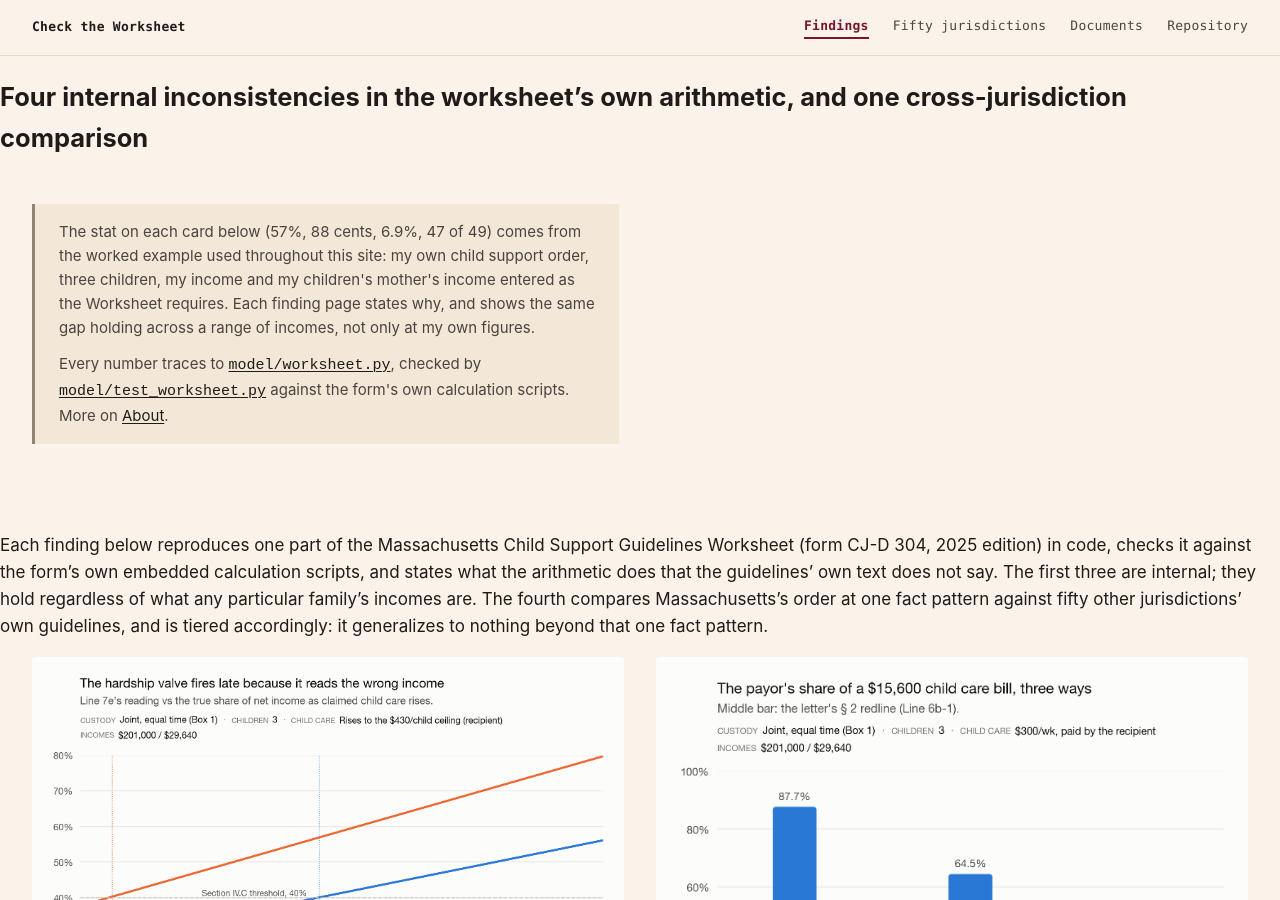
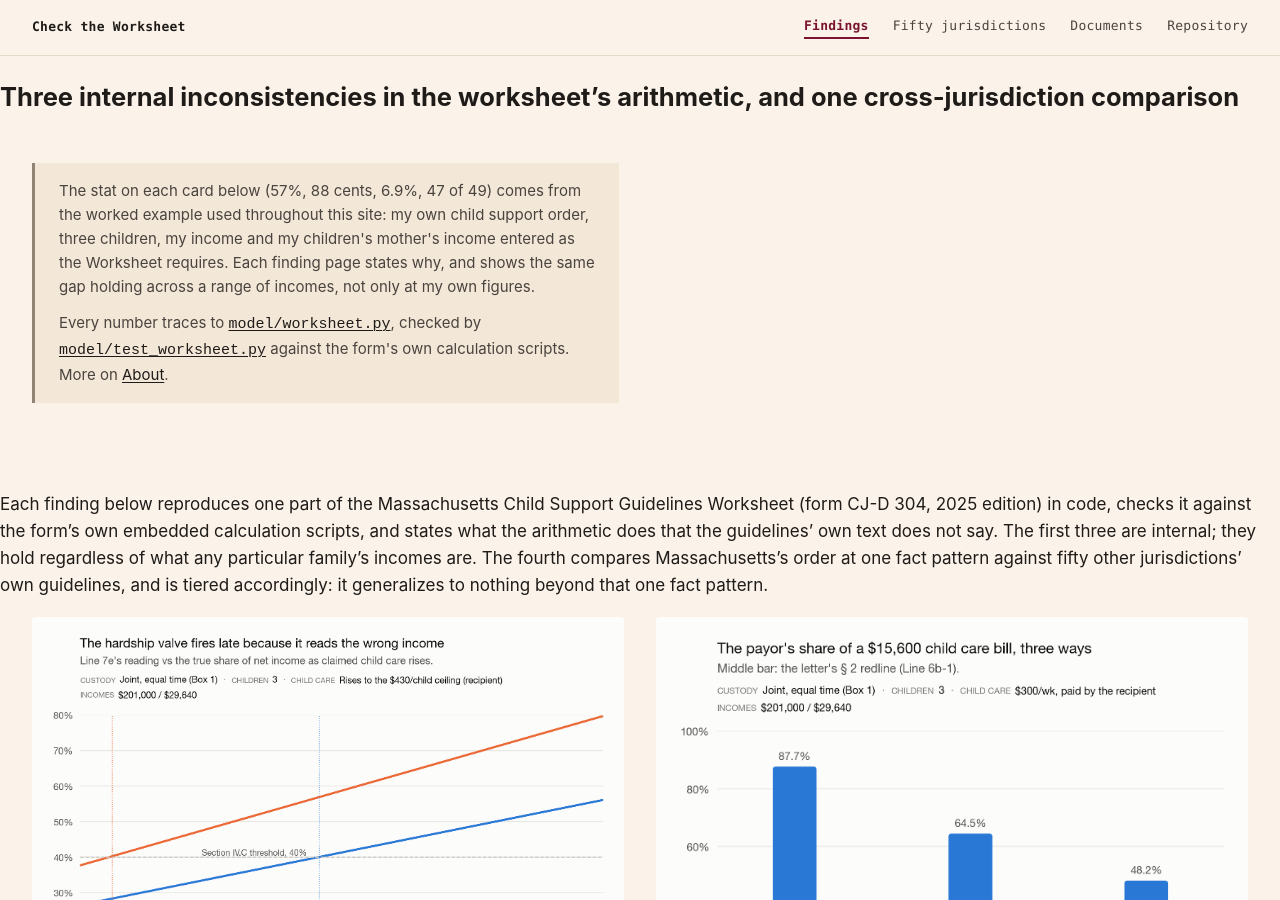
Before and after one commit to campbefs/checktheworksheet, a Jekyll site: the page built from findings/index.md, in a window 1280 px wide and 900 px high. Built offline with Jekyll 4.4.1, drawn with Linux system fonts in a browser that asks for light colours.

Commit message:
auto: remote session changes 2026-09-07 11:43:58

```diff
--- a/findings/index.md
+++ b/findings/index.md
@@ -2,7 +2,7 @@
 layout: page
 title: Findings
 description: >-
-  Four places where the Massachusetts Child Support Guidelines Worksheet's own arithmetic works
+  Three places where the Massachusetts Child Support Guidelines Worksheet's own arithmetic works
   against its own text, each pinned by a test suite against the form's own calculation scripts,
   plus one fifty-one-jurisdiction comparison at a single fact pattern.
 disclosure:
@@ -17,7 +17,7 @@ disclosure:
     against the form's own calculation scripts. More on <a href="/about/">About</a>.
 ---
 
-# Four internal inconsistencies in the worksheet's own arithmetic, and one cross-jurisdiction comparison
+# Three internal inconsistencies in the worksheet's arithmetic, and one cross-jurisdiction comparison
 
 {% include disclosure.html %}
 
@@ -28,7 +28,7 @@ three are internal; they hold regardless of what any particular family's incomes
 compares Massachusetts's order at one fact pattern against fifty other jurisdictions' own
 guidelines, and is tiered accordingly: it generalizes to nothing beyond that one fact pattern.
 
-<h2 class="vh">The four findings</h2>
+<h2 class="vh">The findings</h2>
 
 <div class="finding-grid">
 
--- a/index.html
+++ b/index.html
@@ -1,7 +1,7 @@
 ---
 layout: home
 title: "checktheworksheet.org: the Massachusetts child support worksheet, checked against its own arithmetic"
-description: "A code reproduction of the Massachusetts Child Support Guidelines Worksheet, checked against the form's own calculation scripts, finds four internal inconsistencies and one fifty-jurisdiction comparison. Every number traces to a file."
+description: "A code reproduction of the Massachusetts Child Support Guidelines Worksheet, checked against the form's own calculation scripts, finds three internal inconsistencies and one fifty-jurisdiction comparison. Every number traces to a file."
 disclosure:
   - >-
     The worked example throughout is my own child support order, disclosed so a reader can check
@@ -21,7 +21,7 @@ scripts:
   <p class="eyebrow">Massachusetts Child Support Guidelines Worksheet, verified in code</p>
   <h1>Massachusetts's hardship test reads 40 percent when a payor has already reached <span class="figure">57 percent</span> of net income.</h1>
   <p class="lede">This site reproduces the Worksheet (form CJ-D 304, 2025 edition) in code, checks
-  it against the form's own calculation scripts, and finds four places where the arithmetic works
+  it against the form's own calculation scripts, and finds three places where the arithmetic works
   against the form's own text, plus a fifty-jurisdiction comparison at one fact pattern.</p>
 </section>
 
```
Also changed, not shown: index.md (+2 -2 lines), README.md.
